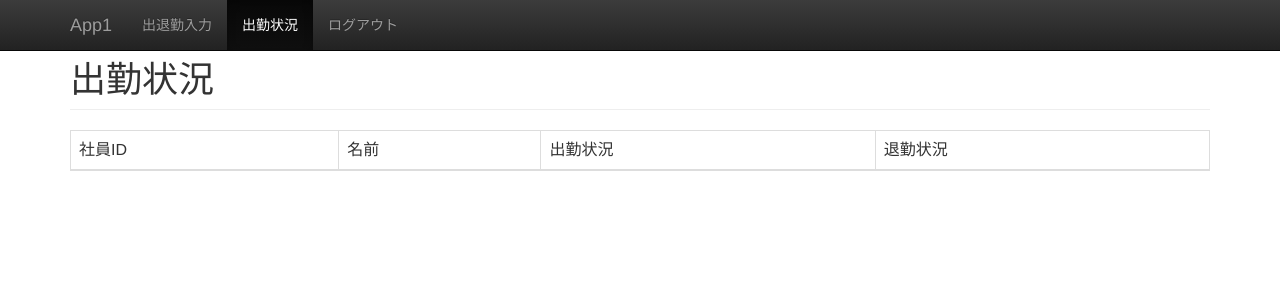
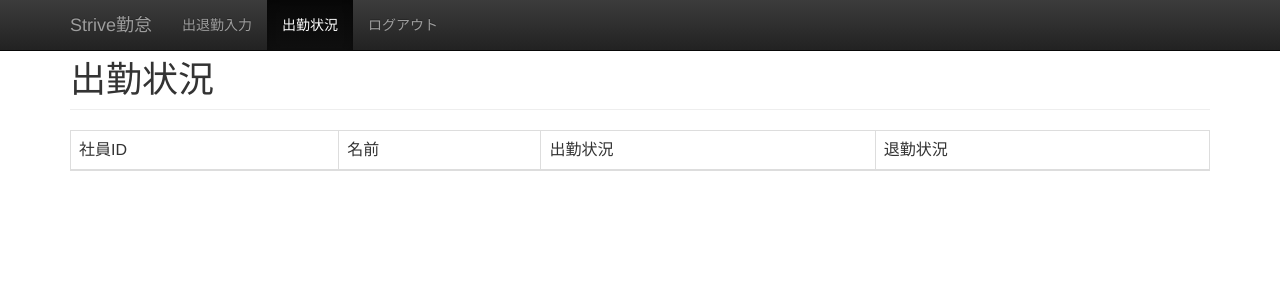
Before and after one commit to fm0707/heroku1, a Django app: template app1/templates/shain.html in a window 1280 px wide. Shown: the top 300 px of the page. Run offline with Django 3.2, Linux system fonts and the light colour scheme; the template is opened without the code that fills it, so the values that code supplies are empty; some libraries are stand-ins or nearby versions.

Commit message:
heroku10

```diff
--- a/app1/templates/shain.html
+++ b/app1/templates/shain.html
@@ -28,7 +28,7 @@ body { padding-top: 40px; }
             <span class="icon-bar"></span>
             <span class="icon-bar"></span>
           </button>
-          <a class="navbar-brand" href="#">App1</a>
+          <a class="navbar-brand" href="#">Strive勤怠</a>
         </div>
         <div id="navbar" class="collapse navbar-collapse">
           <ul class="nav navbar-nav">
```
